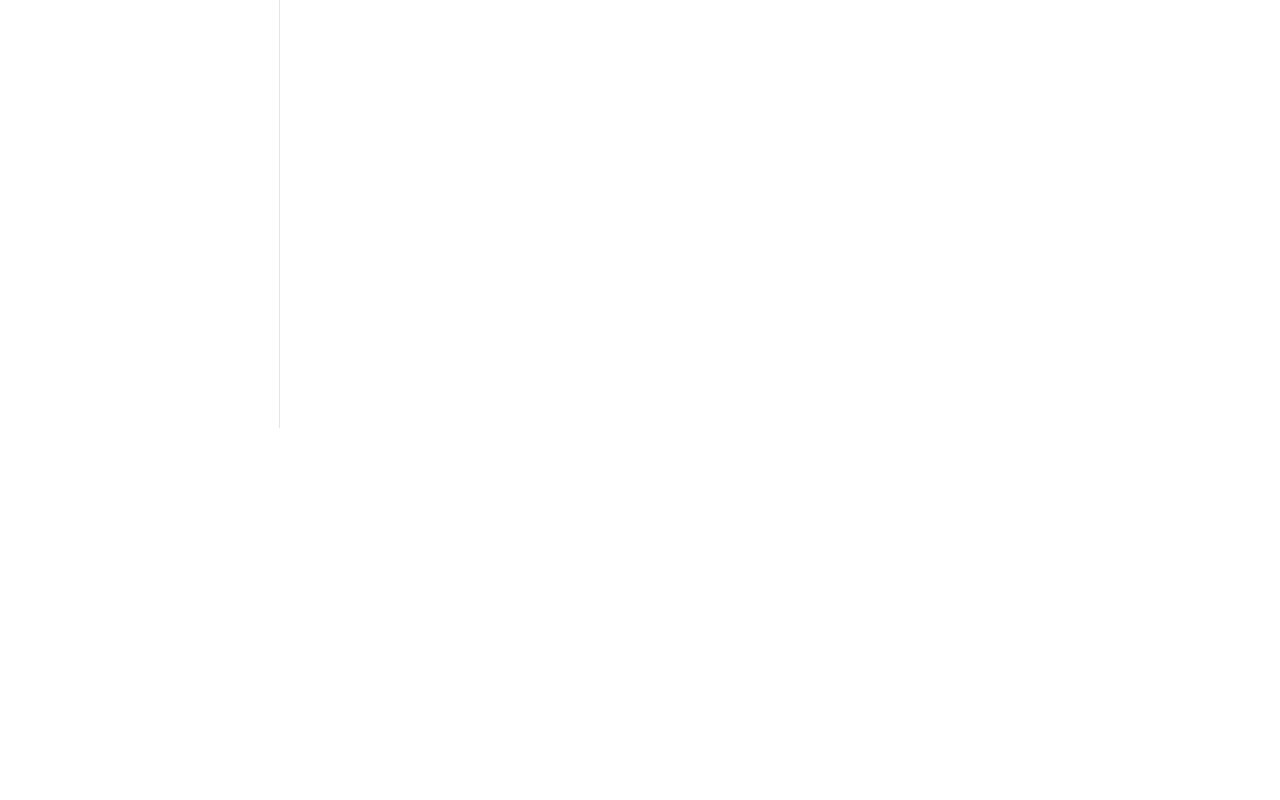
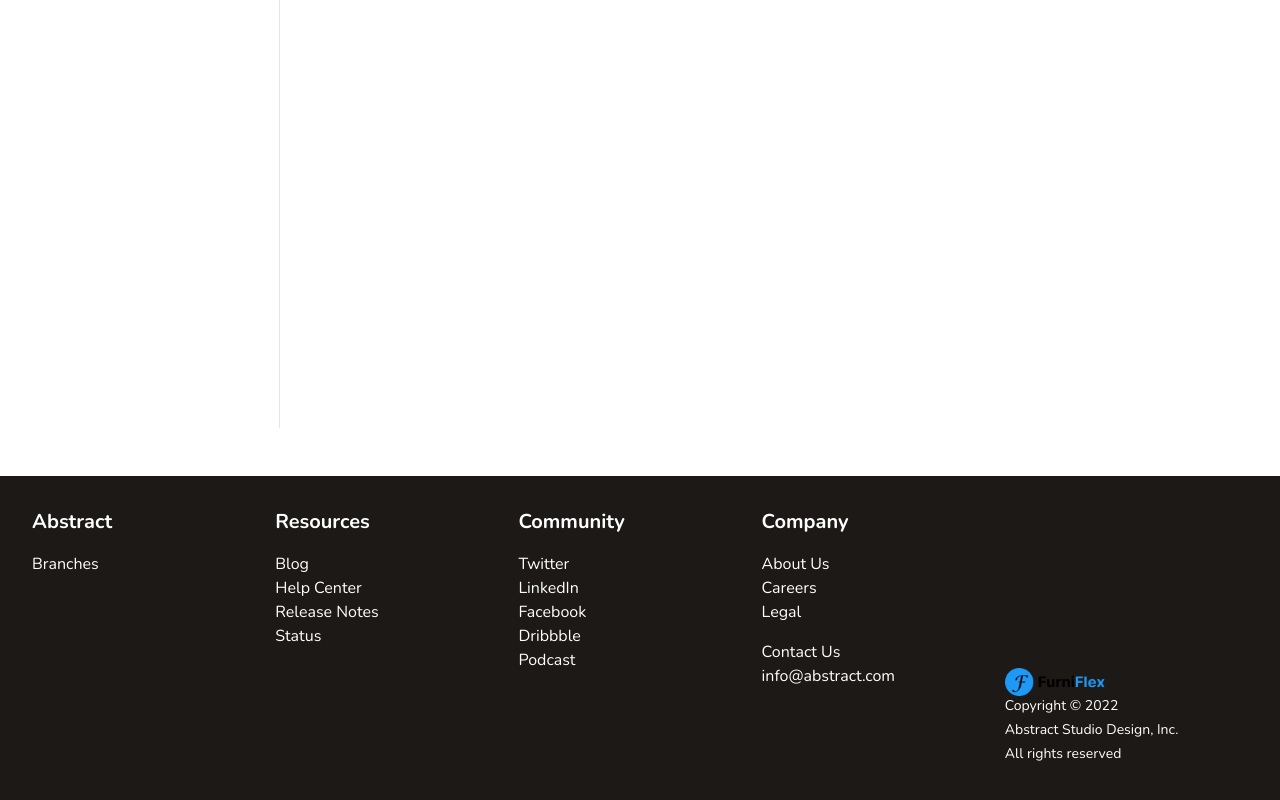
Before and after one commit to saifulaija/FurniFlex-IBOS, a React (Vite) app in the folder furniflex-client/: page / in a window 1280 px wide. Shown: the part 372-1172 px from the top of the page. Before the commit the page ends 800 px from the top, so only its background shows below. Built offline with nearby package versions, Linux system fonts and the light colour scheme; no server answers.

Commit message:
footer implement done

```diff
--- a/furniflex-client/src/components/layout/CartLayout.tsx
+++ b/furniflex-client/src/components/layout/CartLayout.tsx
@@ -1,5 +1,6 @@
 import { Outlet } from "react-router-dom";
 import Header from "../shared/Header/Header";
+import Footer from "../shared/Footer/Footer";
 
 
 const CartLayout = () => {
@@ -7,6 +8,7 @@ const CartLayout = () => {
     <>
         <Header/>
        <div className="mt-20"> <Outlet/></div>
+       <Footer/>
     </>
   </div>;
 };
--- a/furniflex-client/src/components/layout/HomeLayout.tsx
+++ b/furniflex-client/src/components/layout/HomeLayout.tsx
@@ -29,6 +29,7 @@ import assets from "@/assets";
 import { useAppSelector } from "@/redux/hooks";
 
 import { Badge } from "../ui/badge";
+import Footer from "../shared/Footer/Footer";
 
 interface SideMenuItem {
   title: string;
@@ -109,6 +110,7 @@ export function HomeLayout() {
   }, []);
 
   return (
+    <>
       <div className="grid min-h-screen w-full md:grid-cols-[220px_1fr] lg:grid-cols-[280px_1fr]">
         {/* Sidebar for larger devices */}
         <div className="hidden border-r md:block">
@@ -286,5 +288,7 @@ export function HomeLayout() {
           </main>
         </div>
       </div>
+        <Footer/>
+    </>
   );
 }
--- /dev/null
+++ b/furniflex-client/src/components/shared/Footer/Footer.tsx
@@ -0,0 +1,111 @@
+
+
+import assets from "@/assets";
+
+
+const Footer = () => {
+  const resources = [
+    { title: "Blog", link: "/blog" },
+    { title: "Help Center", link: "/help-center" },
+    { title: "Release Notes", link: "/release-notes" },
+    { title: "Status", link: "/status" },
+  ];
+
+  const community = [
+    { title: "Twitter", link: "https://twitter.com" },
+    { title: "LinkedIn", link: "https://linkedin.com" },
+    { title: "Facebook", link: "https://facebook.com" },
+    { title: "Dribbble", link: "https://dribbble.com" },
+    { title: "Podcast", link: "/podcast" },
+  ];
+
+  const company = [
+    { title: "About Us", link: "/about-us" },
+    { title: "Careers", link: "/careers" },
+    { title: "Legal", link: "/legal" },
+  ];
+
+  return (
+    <footer className="bg-primary text-white py-8 mt-12">
+      <div className="container mx-auto px-4 md:px-8">
+        <div className="flex flex-wrap justify-between">
+          {/* Abstract Section */}
+          <div className="w-full sm:w-1/5 mb-6">
+            <h5 className="text-xl font-bold mb-4">Abstract</h5>
+            <p>Branches</p>
+          </div>
+
+          {/* Resources Section */}
+          <div className="w-full sm:w-1/5 mb-6">
+            <h5 className="text-xl font-bold mb-4">Resources</h5>
+            <ul>
+              {resources.map((resource) => (
+                <li key={resource.title}>
+                  <a
+                    href={resource.link}
+                    className="hover:underline"
+                    aria-label={resource.title}
+                  >
+                    {resource.title}
+                  </a>
+                </li>
+              ))}
+            </ul>
+          </div>
+
+          {/* Community Section */}
+          <div className="w-full sm:w-1/5 mb-6">
+            <h5 className="text-xl font-bold mb-4">Community</h5>
+            <ul>
+              {community.map((item) => (
+                <li key={item.title}>
+                  <a
+                    href={item.link}
+                    className="hover:underline"
+                    aria-label={item.title}
+                  >
+                    {item.title}
+                  </a>
+                </li>
+              ))}
+            </ul>
+          </div>
+
+          {/* Company Section */}
+          <div className="w-full sm:w-1/5 mb-6">
+            <h5 className="text-xl font-bold mb-4">Company</h5>
+            <ul>
+              {company.map((item) => (
+                <li key={item.title}>
+                  <a
+                    href={item.link}
+                    className="hover:underline"
+                    aria-label={item.title}
+                  >
+                    {item.title}
+                  </a>
+                </li>
+              ))}
+            </ul>
+            <div className="mt-4">
+              <p>Contact Us</p>
+              <a href="mailto:info@abstract.com" className="hover:underline">
+                info@abstract.com
+              </a>
+            </div>
+          </div>
+
+          {/* Logo and Copyright Section */}
+          <div className="w-full sm:w-1/5 mb-6 mt-40">
+            <img src={assets.images.logo} width={100} height={100} alt="logo" />
+            <p className="text-sm mb-1">Copyright © 2022</p>
+            <p className="text-sm mb-1">Abstract Studio Design, Inc.</p>
+            <p className="text-sm">All rights reserved</p>
+          </div>
+        </div>
+      </div>
+    </footer>
+  );
+};
+
+export default Footer;
```
Lines whose indentation alone changed are shown as unchanged.
